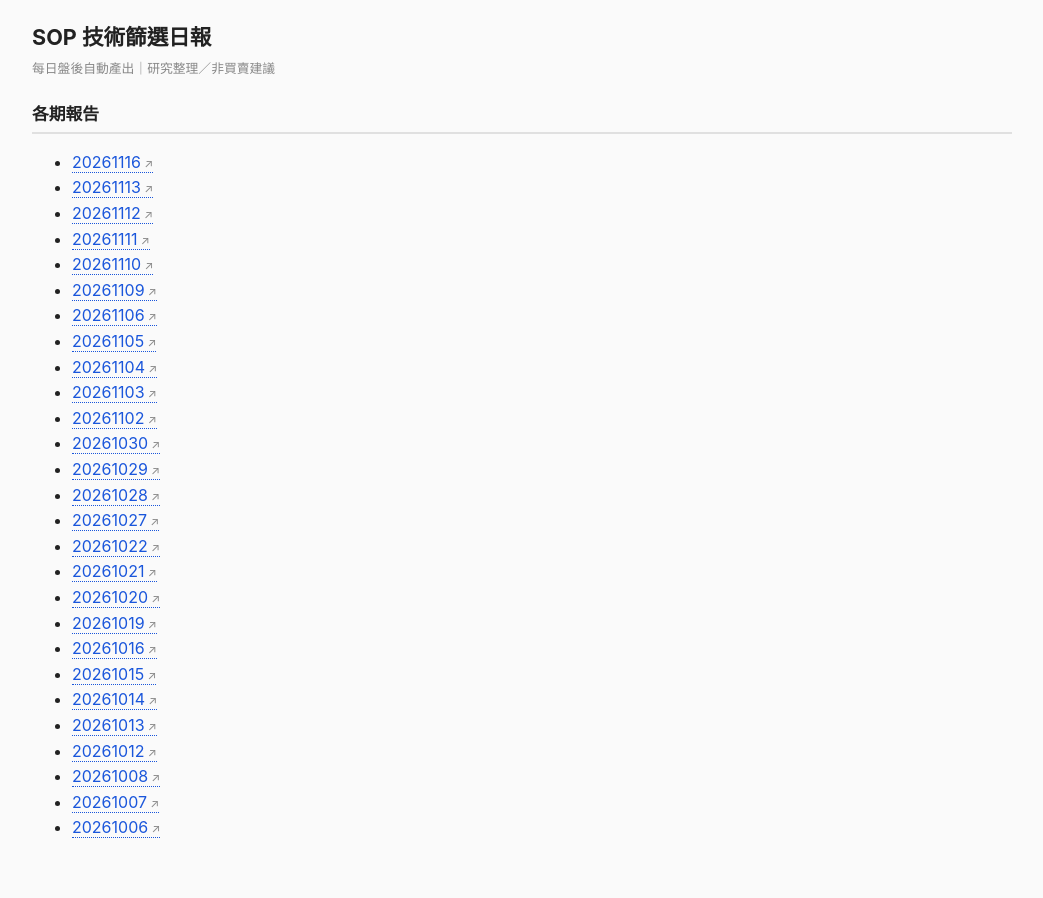
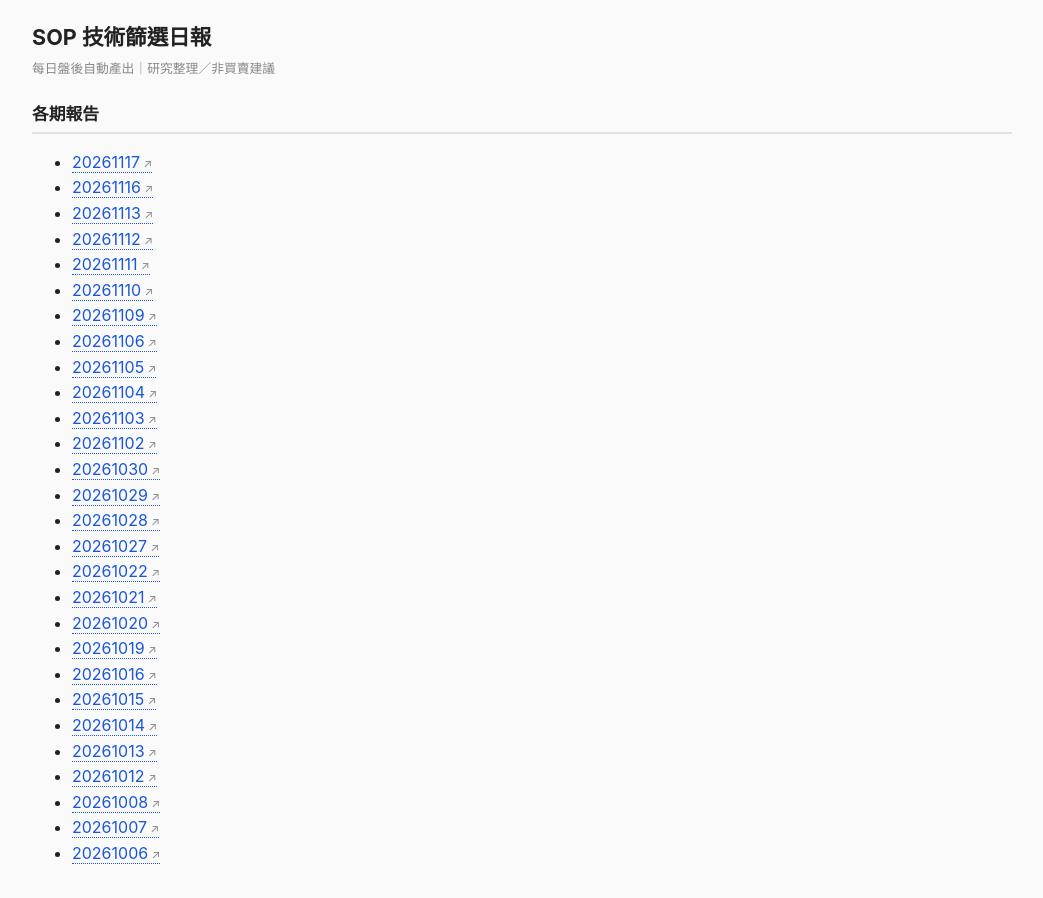
Before and after one commit to MasonLee3721/sop-daily, a plain HTML site: page index.html in a window 1280 px wide. Shown: the whole page, without its empty margins (118-1161 px from the left). Drawn offline with Linux system fonts and the light colour scheme.

Commit message:
SOP 日報 20261117 (2/30)

```diff
--- a/index.html
+++ b/index.html
@@ -20,6 +20,7 @@ a.tk:hover{color:#c0392b;border-bottom-style:solid}a.tk::after{content:" ↗";fo
 .tag{display:inline-block;font-size:.72rem;padding:1px 8px;border-radius:10px;background:#dcfce7;color:#166534;font-weight:700}
 .tag.t2{background:#eff6ff;color:#1d4ed8}</style></head><body>
 <h1>SOP 技術篩選日報</h1><p class="meta">每日盤後自動產出｜研究整理／非買賣建議</p><h2>各期報告</h2><ul>
+<li><a class="tk" href="reports/20261117/REPORT.html">20261117</a></li>
 <li><a class="tk" href="reports/20261116/REPORT.html">20261116</a></li>
 <li><a class="tk" href="reports/20261113/REPORT.html">20261113</a></li>
 <li><a class="tk" href="reports/20261112/REPORT.html">20261112</a></li>
```
